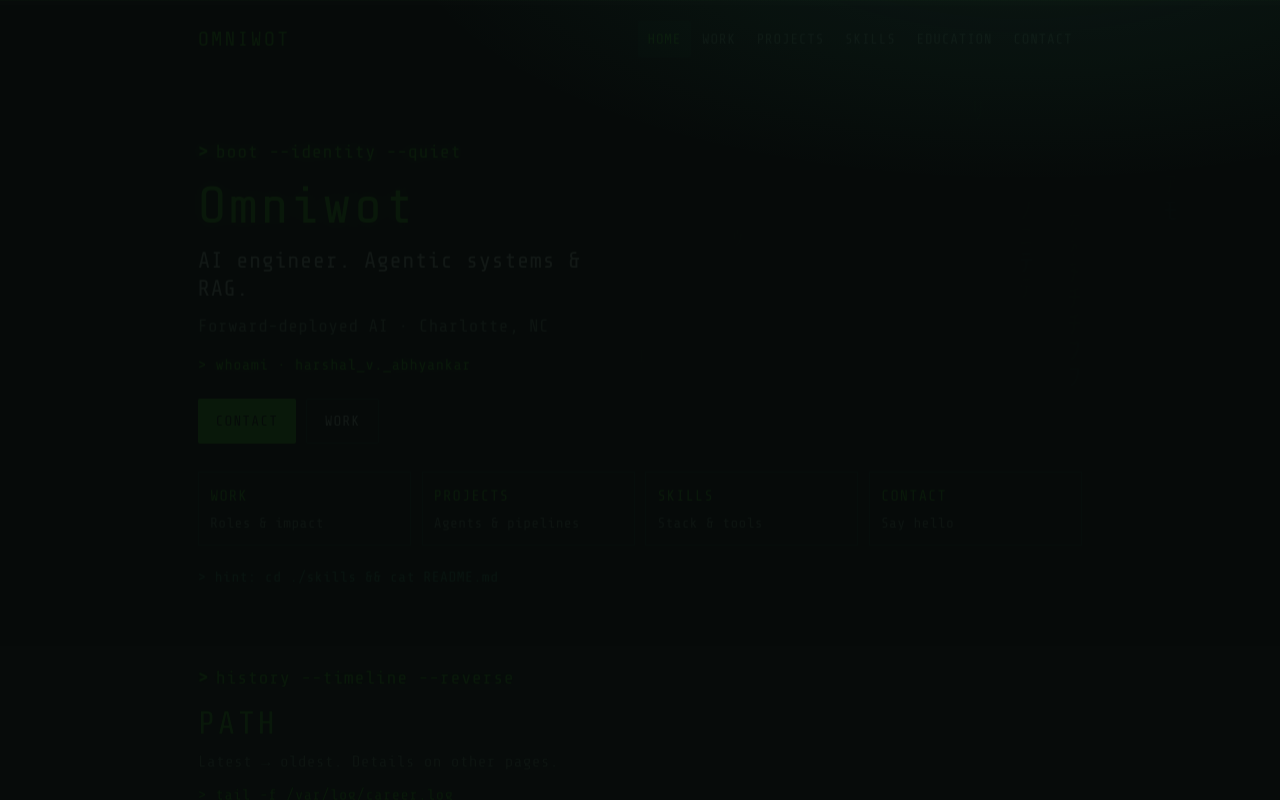
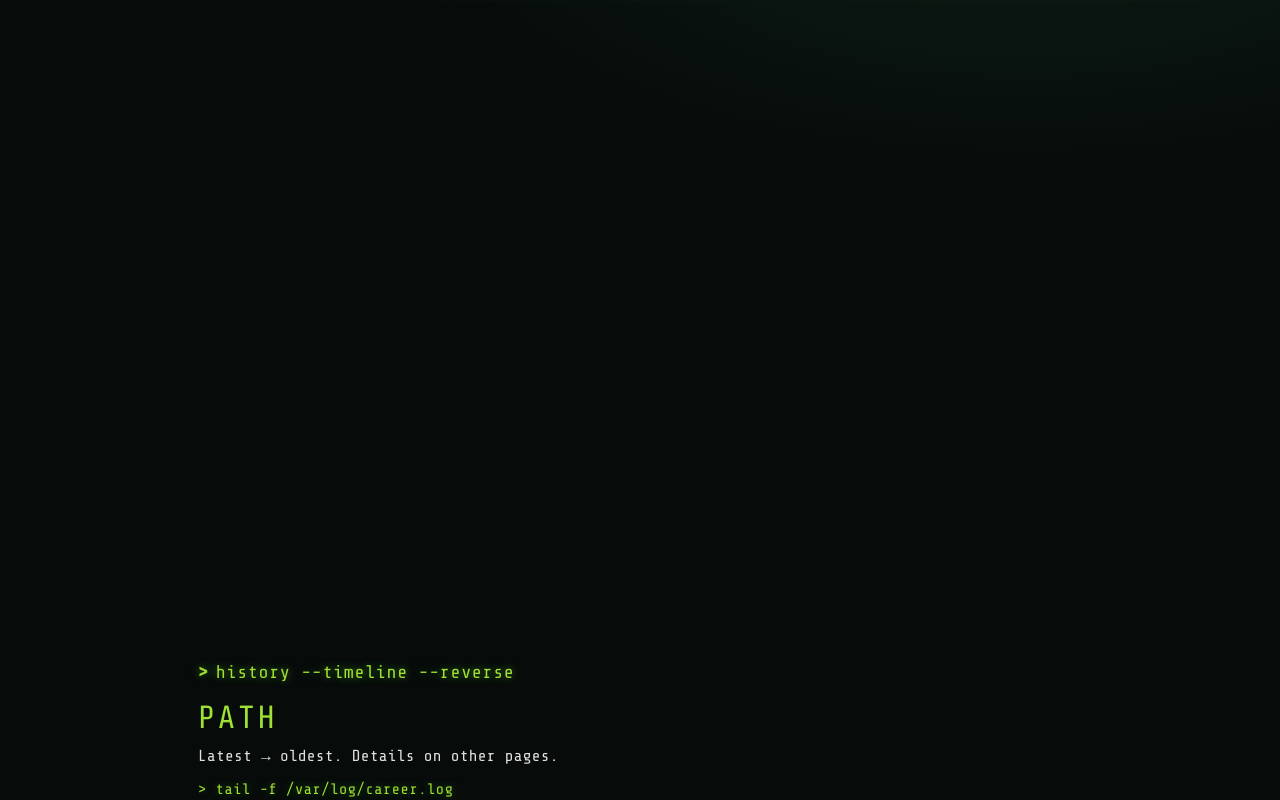
Before and after one commit to Omniwot/portfolio, a React (Vite) app: page / in a window 1280 px wide. Shown: the top 800 px of the page. Built offline with nearby package versions, Linux system fonts and the light colour scheme.

Commit message:
Replace soft fades with CRT phosphor Matrix motion.
Use stepped scanline boots, flicker, and hard cuts instead of ease/fade/slide animations.

Co-authored-by: Cursor <cursoragent@cursor.com>

```diff
--- a/src/App.module.css
+++ b/src/App.module.css
@@ -1,21 +1,62 @@
 .shell {
   opacity: 0;
-  transform: translateY(8px);
-  transition: opacity 0.7s ease, transform 0.7s cubic-bezier(0.22, 1, 0.36, 1);
   pointer-events: none;
 }
 
 .shellIn {
-  opacity: 1;
-  transform: none;
+  animation: crtPower 0.45s steps(8, end) both;
   pointer-events: auto;
 }
 
+@keyframes crtPower {
+  0% {
+    opacity: 0;
+    filter: brightness(4) contrast(1.4);
+    clip-path: inset(48% 0 48% 0);
+  }
+  12% {
+    opacity: 1;
+    filter: brightness(3);
+    clip-path: inset(42% 0 42% 0);
+  }
+  25% {
+    opacity: 0.2;
+    filter: brightness(0.4);
+    clip-path: inset(30% 0 30% 0);
+  }
+  40% {
+    opacity: 1;
+    filter: brightness(2.4);
+    clip-path: inset(12% 0 12% 0);
+  }
+  55% {
+    opacity: 0.6;
+    filter: brightness(1.1);
+    clip-path: inset(4% 0 4% 0);
+  }
+  70% {
+    opacity: 1;
+    filter: brightness(1.7);
+    clip-path: inset(0 0 0 0);
+  }
+  85% {
+    opacity: 0.85;
+    filter: brightness(1.15);
+  }
+  100% {
+    opacity: 1;
+    filter: none;
+    clip-path: inset(0 0 0 0);
+  }
+}
+
 @media (prefers-reduced-motion: reduce) {
-  .shell {
+  .shell,
+  .shellIn {
     opacity: 1;
-    transform: none;
-    transition: none;
+    filter: none;
+    clip-path: none;
+    animation: none;
     pointer-events: auto;
   }
 }
--- a/src/components/Header.module.css
+++ b/src/components/Header.module.css
@@ -3,10 +3,10 @@
   top: 0;
   z-index: 50;
   height: var(--header-h);
-  backdrop-filter: blur(14px);
-  background: rgba(7, 11, 10, 0.92);
+  backdrop-filter: none;
+  background: rgba(7, 11, 10, 0.96);
   border-bottom: 1px solid transparent;
-  transition: border-color 0.25s ease, background 0.25s ease;
+  transition: none;
 }
 
 .scrolled {
@@ -57,12 +57,13 @@
   text-decoration: none;
   padding: 0.45rem 0.6rem;
   border-radius: 2px;
-  transition: color 0.2s ease, background 0.2s ease;
+  transition: none;
   white-space: nowrap;
 }
 
 .link:hover {
   color: var(--accent-bright);
+  text-shadow: 0 0 10px rgba(57, 255, 20, 0.45);
 }
 
 .active {
@@ -91,7 +92,7 @@
   width: 16px;
   height: 2px;
   background: var(--accent);
-  transition: transform 0.2s ease;
+  transition: none;
 }
 
 /* Tablet+: hamburger before nav overflows */
@@ -117,14 +118,20 @@
     );
     background-size: 100% 3px;
     border-top: 1px solid var(--border);
-    transform: translateX(100%);
-    transition: transform 0.28s ease;
+    transform: none;
+    opacity: 0;
+    visibility: hidden;
+    pointer-events: none;
+    transition: none;
     overflow-y: auto;
     -webkit-overflow-scrolling: touch;
   }
 
   .navOpen {
-    transform: translateX(0);
+    opacity: 1;
+    visibility: visible;
+    pointer-events: auto;
+    animation: menuBoot 0.22s steps(4, end) both;
   }
 
   .link {
@@ -136,6 +143,29 @@
   }
 }
 
+@keyframes menuBoot {
+  0% {
+    opacity: 0;
+    filter: brightness(3);
+    clip-path: inset(0 0 100% 0);
+  }
+  40% {
+    opacity: 1;
+    filter: brightness(2);
+    clip-path: inset(0 0 40% 0);
+  }
+  70% {
+    opacity: 0.5;
+    filter: brightness(0.8);
+    clip-path: inset(0 0 0 0);
+  }
+  100% {
+    opacity: 1;
+    filter: none;
+    clip-path: inset(0 0 0 0);
+  }
+}
+
 @media (max-width: 480px) {
   .brand {
     letter-spacing: 0.08em;
--- a/src/components/Hero.module.css
+++ b/src/components/Hero.module.css
@@ -41,7 +41,7 @@
   font-size: clamp(1rem, 2.2vw, 1.15rem);
   letter-spacing: 0.04em;
   text-shadow: 0 0 12px rgba(57, 255, 20, 0.45);
-  animation: rise 0.7s ease both;
+  animation: phosphorIn 0.28s steps(5, end) both;
 }
 
 .easter {
@@ -52,7 +52,7 @@
   color: var(--accent-bright);
   text-shadow: 0 0 10px rgba(57, 255, 20, 0.4);
   opacity: 0.9;
-  animation: rise 0.8s ease 0.15s both;
+  animation: phosphorIn 0.28s steps(5, end) 0.12s both;
 }
 
 .footerCmd {
@@ -62,7 +62,7 @@
   letter-spacing: 0.04em;
   color: rgba(61, 220, 151, 0.75);
   text-shadow: 0 0 8px rgba(57, 255, 20, 0.25);
-  animation: rise 0.8s ease 0.35s both;
+  animation: phosphorIn 0.28s steps(5, end) 0.28s both;
 }
 
 .brand {
@@ -72,7 +72,7 @@
   letter-spacing: 0.06em;
   color: var(--accent-bright);
   text-shadow: 0 0 18px rgba(57, 255, 20, 0.3);
-  animation: rise 0.8s ease both;
+  animation: phosphorIn 0.32s steps(6, end) both;
   overflow-wrap: anywhere;
 }
 
@@ -82,7 +82,7 @@
   font-weight: 400;
   color: var(--text);
   letter-spacing: 0.03em;
-  animation: rise 0.8s ease 0.06s both;
+  animation: phosphorIn 0.28s steps(5, end) 0.05s both;
 }
 
 .sub {
@@ -90,7 +90,7 @@
   font-size: clamp(1rem, 2.2vw, 1.1rem);
   color: var(--text-muted);
   letter-spacing: 0.03em;
-  animation: rise 0.8s ease 0.12s both;
+  animation: phosphorIn 0.28s steps(5, end) 0.1s both;
 }
 
 .actions {
@@ -98,7 +98,7 @@
   flex-wrap: wrap;
   gap: 0.65rem;
   margin-top: 1.35rem;
-  animation: rise 0.8s ease 0.18s both;
+  animation: phosphorIn 0.28s steps(5, end) 0.16s both;
 }
 
 .primary,
@@ -113,8 +113,7 @@
   letter-spacing: 0.08em;
   text-transform: uppercase;
   text-decoration: none;
-  transition: transform 0.2s ease, background 0.2s ease, color 0.2s ease,
-    border-color 0.2s ease;
+  transition: none;
 }
 
 .primary {
@@ -123,9 +122,9 @@
 }
 
 .primary:hover {
-  filter: brightness(1.08);
+  filter: brightness(1.2);
   color: #04110c;
-  transform: translateY(-1px);
+  box-shadow: 0 0 16px rgba(57, 255, 20, 0.45);
 }
 
 .secondary {
@@ -137,6 +136,7 @@
 .secondary:hover {
   border-color: var(--accent-bright);
   color: var(--accent-bright);
+  box-shadow: 0 0 12px rgba(57, 255, 20, 0.25);
 }
 
 .quick {
@@ -146,7 +146,7 @@
   display: grid;
   grid-template-columns: repeat(4, minmax(0, 1fr));
   gap: 0.65rem;
-  animation: rise 0.8s ease 0.24s both;
+  animation: phosphorIn 0.32s steps(6, end) 0.2s both;
 }
 
 .quickLink {
@@ -159,7 +159,7 @@
   background: rgba(7, 11, 10, 0.55);
   text-decoration: none;
   color: inherit;
-  transition: border-color 0.2s ease, background 0.2s ease;
+  transition: none;
 }
 
 .quickLink:hover {
@@ -180,14 +180,30 @@
   line-height: 1.4;
 }
 
-@keyframes rise {
-  from {
+@keyframes phosphorIn {
+  0% {
     opacity: 0;
-    transform: translateY(12px);
+    filter: brightness(3);
   }
-  to {
+  20% {
     opacity: 1;
-    transform: translateY(0);
+    filter: brightness(2.4);
+  }
+  40% {
+    opacity: 0.25;
+    filter: brightness(0.5);
+  }
+  60% {
+    opacity: 1;
+    filter: brightness(1.8);
+  }
+  80% {
+    opacity: 0.85;
+    filter: brightness(1.15);
+  }
+  100% {
+    opacity: 1;
+    filter: none;
   }
 }
 
@@ -231,7 +247,11 @@
   .headline,
   .sub,
   .actions,
-  .quick {
+  .quick,
+  .easter,
+  .footerCmd {
     animation: none;
+    opacity: 1;
+    filter: none;
   }
 }
--- a/src/components/PageTransition.module.css
+++ b/src/components/PageTransition.module.css
@@ -4,29 +4,54 @@
 }
 
 .page {
-  transition: opacity 0.35s ease, transform 0.35s ease, filter 0.35s ease;
+  transition: none;
 }
 
 .hidden {
   opacity: 0;
   pointer-events: none;
-  filter: blur(1px);
+  visibility: hidden;
 }
 
 .enter {
-  animation: pageIn 0.38s cubic-bezier(0.22, 1, 0.36, 1) both;
+  animation: pageBoot 0.36s steps(7, end) both;
 }
 
-@keyframes pageIn {
-  from {
+@keyframes pageBoot {
+  0% {
     opacity: 0;
-    transform: translateY(6px);
-    filter: brightness(1.35);
+    filter: brightness(3.2) contrast(1.3);
+    clip-path: inset(0 0 100% 0);
   }
-  to {
+  14% {
     opacity: 1;
-    transform: none;
+    filter: brightness(2.8);
+    clip-path: inset(0 0 86% 0);
+  }
+  28% {
+    opacity: 0.25;
+    filter: brightness(0.35);
+    clip-path: inset(0 0 70% 0);
+  }
+  42% {
+    opacity: 1;
+    filter: brightness(2.2);
+    clip-path: inset(0 0 45% 0);
+  }
+  57% {
+    opacity: 0.7;
+    filter: brightness(1.1);
+    clip-path: inset(0 0 22% 0);
+  }
+  71% {
+    opacity: 1;
+    filter: brightness(1.6);
+    clip-path: inset(0 0 8% 0);
+  }
+  100% {
+    opacity: 1;
     filter: none;
+    clip-path: inset(0 0 0 0);
   }
 }
 
@@ -37,20 +62,28 @@
   display: grid;
   place-items: center;
   background: #070b0a;
-  animation: wipeIn 0.2s ease both;
+  animation: wipeFlash 0.18s steps(3, end) both;
 }
 
 .scan {
   position: absolute;
   inset: 0;
-  background: linear-gradient(
-    180deg,
-    transparent 0%,
-    rgba(57, 255, 20, 0.12) 48%,
-    transparent 52%
-  );
-  background-size: 100% 220%;
-  animation: scanMove 0.42s linear both;
+  background:
+    repeating-linear-gradient(
+      0deg,
+      transparent 0,
+      transparent 2px,
+      rgba(57, 255, 20, 0.03) 2px,
+      rgba(57, 255, 20, 0.03) 4px
+    ),
+    linear-gradient(
+      180deg,
+      transparent 0%,
+      rgba(57, 255, 20, 0.22) 48%,
+      transparent 52%
+    );
+  background-size: auto, 100% 220%;
+  animation: scanMove 0.38s linear both;
   pointer-events: none;
 }
 
@@ -67,6 +100,7 @@
   letter-spacing: 0.12em;
   color: #39ff14;
   text-shadow: 0 0 14px rgba(57, 255, 20, 0.55);
+  animation: glyphFlicker 0.4s steps(4, end) both;
 }
 
 .prompt {
@@ -83,23 +117,46 @@
     0 0 28px rgba(57, 255, 20, 0.35);
   text-align: center;
   overflow-wrap: anywhere;
+  animation: glyphFlicker 0.4s steps(4, end) 0.05s both;
 }
 
-@keyframes wipeIn {
-  from {
+@keyframes wipeFlash {
+  0% {
     opacity: 0;
+    filter: brightness(4);
   }
-  to {
+  50% {
     opacity: 1;
+    filter: brightness(1.8);
+  }
+  100% {
+    opacity: 1;
+    filter: none;
   }
 }
 
 @keyframes scanMove {
   from {
-    background-position: 0 -40%;
+    background-position: 0 0, 0 -40%;
   }
   to {
-    background-position: 0 140%;
+    background-position: 0 0, 0 140%;
+  }
+}
+
+@keyframes glyphFlicker {
+  0%,
+  100% {
+    opacity: 1;
+  }
+  25% {
+    opacity: 0.2;
+  }
+  50% {
+    opacity: 1;
+  }
+  75% {
+    opacity: 0.45;
   }
 }
 
@@ -107,13 +164,15 @@
   .page,
   .enter,
   .wipe,
-  .scan {
+  .scan,
+  .glyphs,
+  .prompt {
     animation: none;
     transition: none;
   }
 
   .hidden {
     opacity: 1;
-    filter: none;
+    visibility: visible;
   }
 }
--- a/src/components/Reveal.module.css
+++ b/src/components/Reveal.module.css
@@ -1,24 +1,52 @@
 .reveal {
   opacity: 0;
-  transform: translateY(8px);
-  filter: brightness(1.35);
-  transition:
-    opacity 0.28s cubic-bezier(0.22, 1, 0.36, 1),
-    transform 0.28s cubic-bezier(0.22, 1, 0.36, 1),
-    filter 0.28s ease;
+  filter: brightness(2.4);
+  clip-path: inset(0 0 100% 0);
 }
 
 .visible {
-  opacity: 1;
-  transform: translateY(0);
-  filter: none;
+  animation: matrixBoot 0.32s steps(6, end) both;
+}
+
+@keyframes matrixBoot {
+  0% {
+    opacity: 0;
+    filter: brightness(3);
+    clip-path: inset(0 0 100% 0);
+  }
+  20% {
+    opacity: 1;
+    filter: brightness(2.6);
+    clip-path: inset(0 0 72% 0);
+  }
+  40% {
+    opacity: 0.35;
+    filter: brightness(0.5);
+    clip-path: inset(0 0 48% 0);
+  }
+  60% {
+    opacity: 1;
+    filter: brightness(1.9);
+    clip-path: inset(0 0 18% 0);
+  }
+  80% {
+    opacity: 0.9;
+    filter: brightness(1.2);
+    clip-path: inset(0 0 0 0);
+  }
+  100% {
+    opacity: 1;
+    filter: none;
+    clip-path: inset(0 0 0 0);
+  }
 }
 
 @media (prefers-reduced-motion: reduce) {
-  .reveal {
+  .reveal,
+  .visible {
     opacity: 1;
-    transform: none;
     filter: none;
-    transition: none;
+    clip-path: none;
+    animation: none;
   }
 }
--- a/src/components/Skills.module.css
+++ b/src/components/Skills.module.css
@@ -131,12 +131,8 @@
   padding: 0.4rem 0.65rem;
   border-radius: 2px;
   opacity: 0;
-  animation: chipIn 0.28s ease forwards;
-  transition:
-    border-color 0.15s ease,
-    color 0.15s ease,
-    box-shadow 0.15s ease,
-    background 0.15s ease;
+  animation: chipBoot 0.22s steps(4, end) forwards;
+  transition: none;
 }
 
 .chip:hover {
@@ -144,16 +140,25 @@
   border-color: rgba(57, 255, 20, 0.55);
   background: rgba(57, 255, 20, 0.1);
   box-shadow: 0 0 14px rgba(57, 255, 20, 0.2);
+  filter: brightness(1.25);
 }
 
-@keyframes chipIn {
-  from {
+@keyframes chipBoot {
+  0% {
     opacity: 0;
-    transform: translateY(4px);
+    filter: brightness(3);
   }
-  to {
+  33% {
     opacity: 1;
-    transform: none;
+    filter: brightness(2.2);
+  }
+  66% {
+    opacity: 0.35;
+    filter: brightness(0.6);
+  }
+  100% {
+    opacity: 1;
+    filter: none;
   }
 }
 
```
